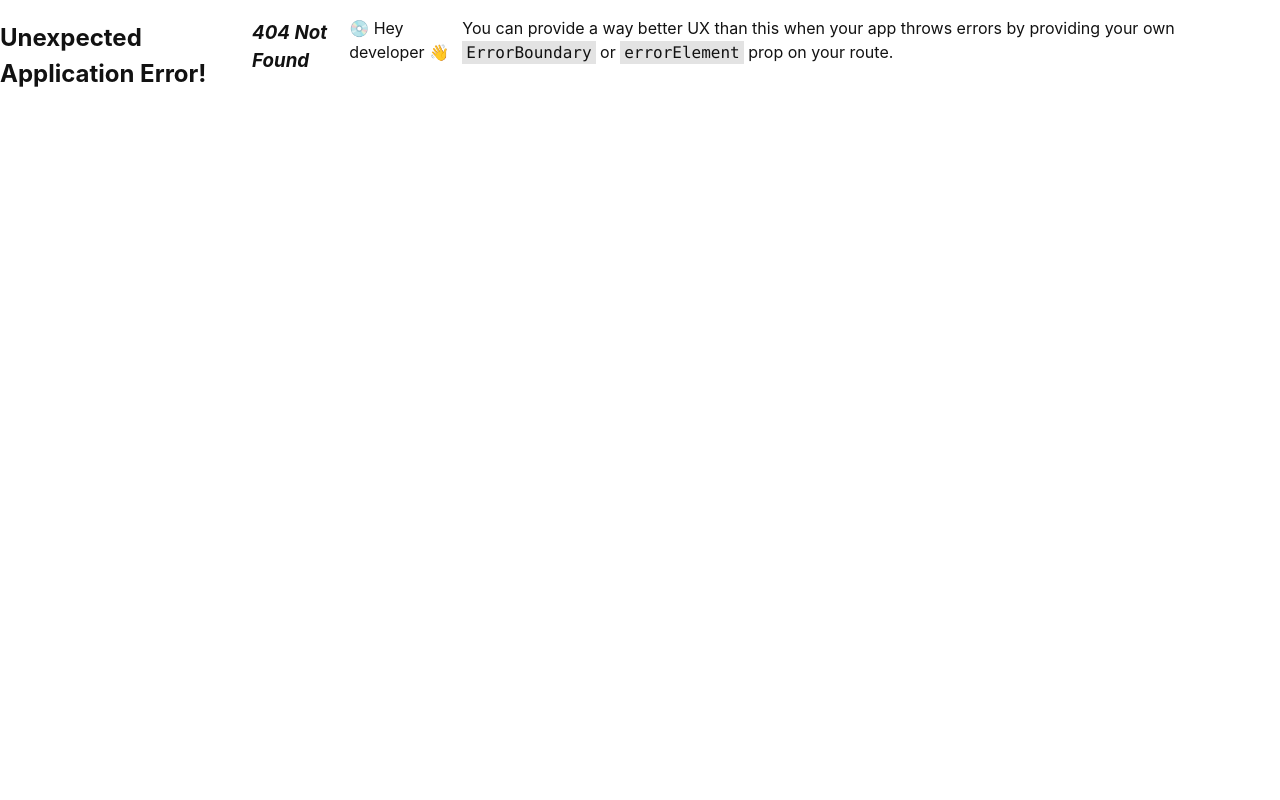
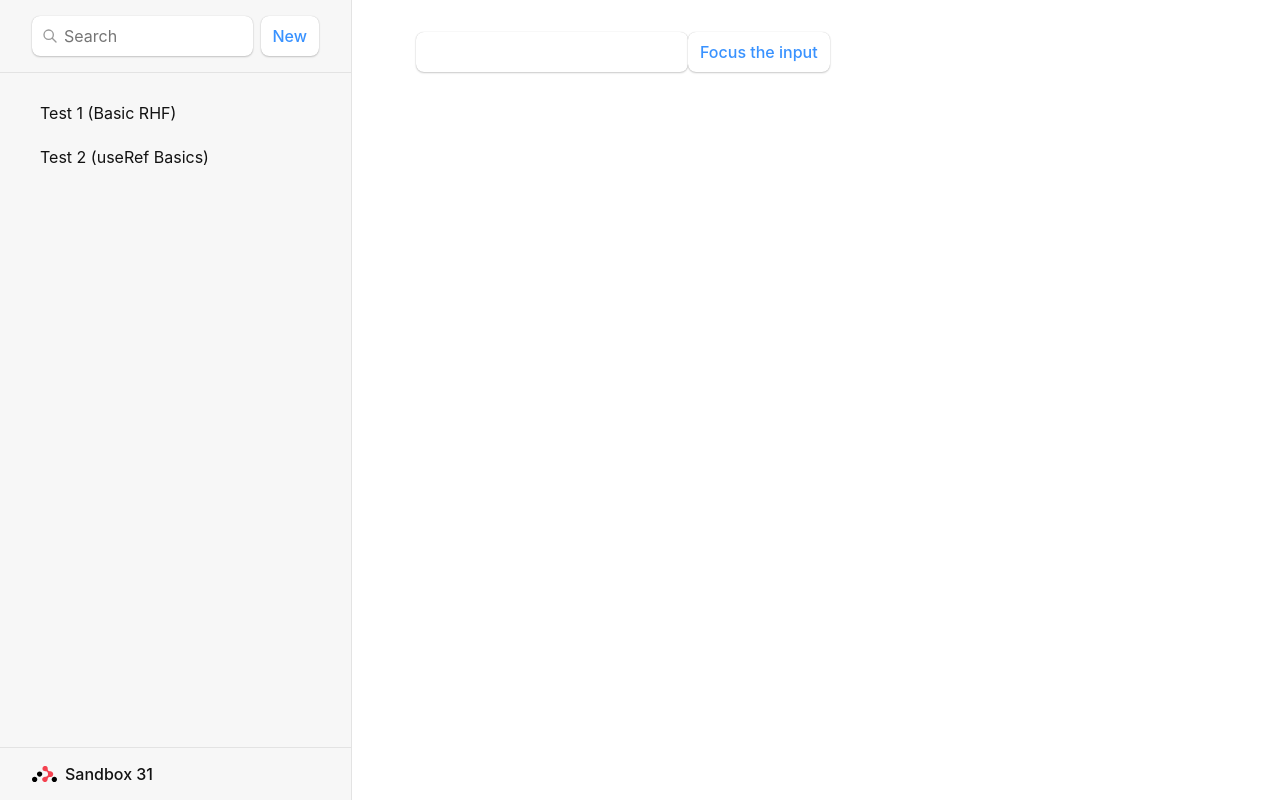
Before and after one commit to jdana111/sb31_gen_sandbox, a React (Vite) app: page /test2 in a window 1280 px wide. Before the commit this address had no page. Built offline with nearby package versions, Linux system fonts and the light colour scheme.

Commit message:
Test2: Expermentation with useRef

```diff
--- a/src/main.tsx
+++ b/src/main.tsx
@@ -7,6 +7,7 @@ import {
 } from "react-router-dom";
 import Root from './routes/root';
 import Test1 from './routes/Test1';
+import Test2 from './routes/Test2';
 
 const router = createBrowserRouter([
   {
@@ -16,6 +17,10 @@ const router = createBrowserRouter([
       {
         path: "test1/",
         element: <Test1 />,
+      },
+      {
+        path: "test2/",
+        element: <Test2 />,
       },
     ],
   },
--- /dev/null
+++ b/src/routes/Test2.tsx
@@ -0,0 +1,17 @@
+import { useRef } from "react";
+
+export default function Form() {
+  const inputRef = useRef<HTMLInputElement>(null);
+  function handleClick() {
+    inputRef.current!.focus();
+    console.log("inputRef.current =", inputRef.current);
+    console.log("inputRef.current.value =", inputRef.current!.value);
+  }
+
+  return (
+    <>
+      <input ref={inputRef} />
+      <button onClick={handleClick}>Focus the input</button>
+    </>
+  );
+}
--- a/src/routes/root.tsx
+++ b/src/routes/root.tsx
@@ -4,7 +4,7 @@ export default function Root() {
   return (
     <>
       <div id="sidebar">
-        <h1>React Router Contacts</h1>
+        <h1>Sandbox 31</h1>
         <div>
           <form id="search-form" role="search">
             <input
@@ -31,10 +31,10 @@ export default function Root() {
         <nav>
           <ul>
             <li>
-              <a href={`/contacts/1`}>Your Name</a>
+              <a href={`/test1`}>Test 1 (Basic RHF)</a>
             </li>
             <li>
-              <a href={`/contacts/2`}>Your Friend</a>
+              <a href={`/test2`}>Test 2 (useRef Basics)</a>
             </li>
           </ul>
         </nav>
```
